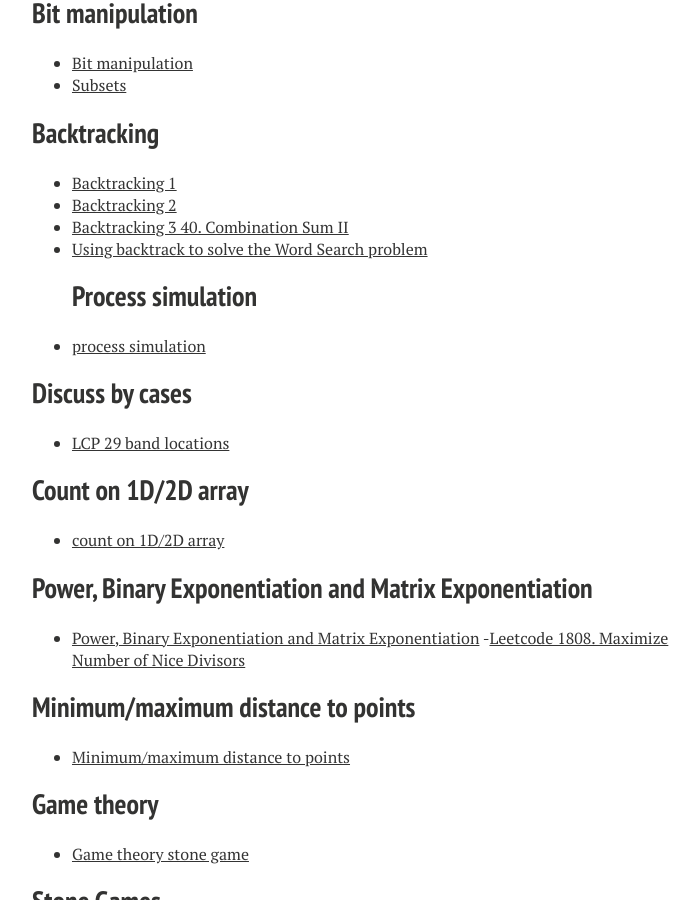
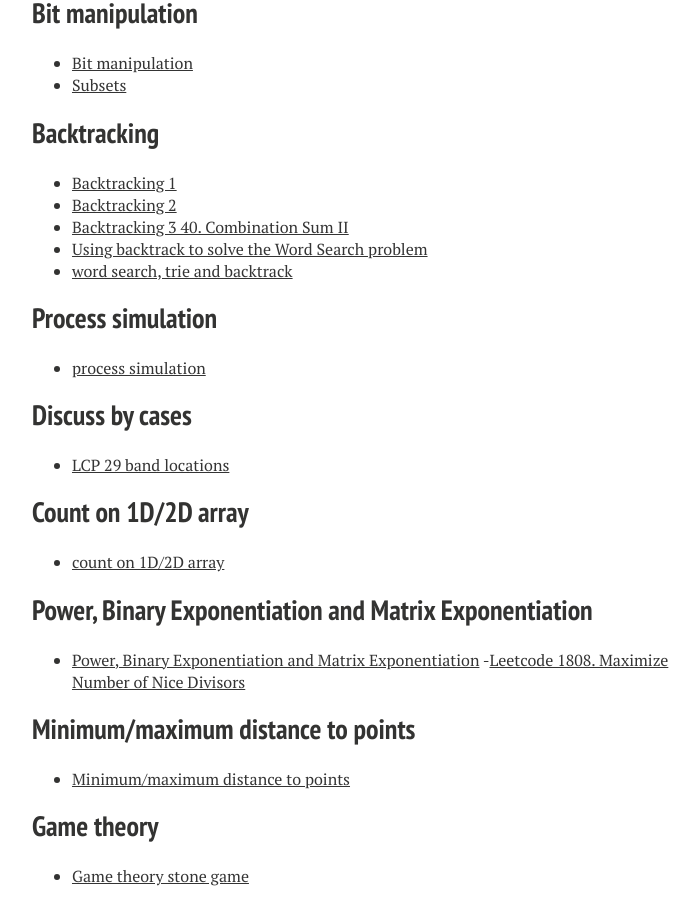
Before and after one commit to xiaokeshen/xiaokeshen.github.io, a Jekyll site: the page built from SoftwareEngineering/index.md, in a window 1280 px wide and 900 px high, scrolled down 6952 px. Shown: the whole window, without its empty margins (288-988 px from the left). Built offline with Jekyll 4.4.1, drawn with Linux system fonts in a browser that asks for light colours; nearby versions of some CDN libraries.

Commit message:
Add a word search problem

```diff
--- a/SoftwareEngineering/index.md
+++ b/SoftwareEngineering/index.md
@@ -248,6 +248,9 @@ My 'Serious' coding got started since I became a student as a Computer Science M
 - [Backtracking 2](https://medium.com/@jim.morris.shen/backtrack-6cfb2a8fe510?source=friends_link&sk=eb9be292fba2a377edc0f2f9d404052a)
 - [Backtracking 3 40. Combination Sum II](https://jimmy-shen.medium.com/backtracking-3cc831c35063)
 - [Using backtrack to solve the Word Search problem](https://jimmy-shen.medium.com/using-backtrack-to-solve-the-word-search-problem-b50b23226749)
+- [word search, trie and backtrack](https://jimmy-shen.medium.com/word-search-trie-and-backtrack-1f7032a78b5c)
+
+
 ## Process simulation
 - [process simulation](https://medium.com/@jim.morris.shen/process-simulation-ed6e726efa9?source=friends_link&sk=3b45a1f1226312c165bf658619f7e2c3)
 
```
